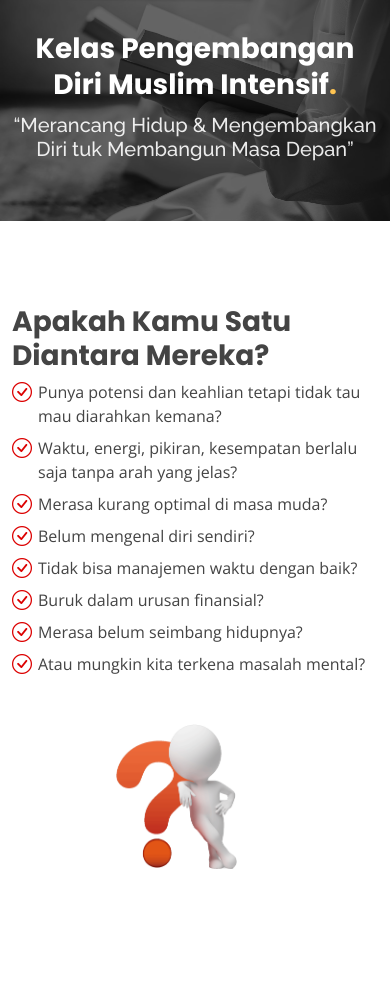
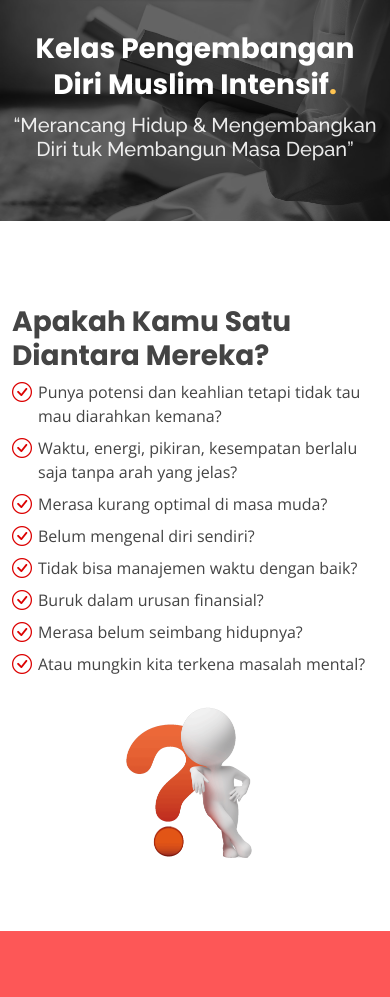
Before and after one commit to ibnu2/optimalin, a plain HTML site: page index.html in a window 390 px wide. Shown: the part 103-1100 px from the top of the page. Drawn offline with nearby package versions, Linux system fonts and the light colour scheme.

Commit message:
sixth commit

```diff
--- a/assets/css/style.css
+++ b/assets/css/style.css
@@ -626,11 +626,31 @@ section {
   max-width: 200px !important;
   margin-left: 35%;
 }
+
+.about .margin{
+  width:83% !important;
+  margin-left: 7%;
+  margin-top: -7%;
+}
+
+.about .box-margin{
+  margin-bottom: -10%;
+}
+
 @media (max-width: 992px) {
   .about .image{
     margin-left: 45%;
     margin-top: 7%;
   }
+  .about .margin{
+    width:72% !important;
+    margin-left: 12%;
+    margin-top: -5%;
+  }
+
+  .about .box-margin{
+    margin-bottom: -5%;
+  }
 }
 
 @media (max-width: 767px) {
@@ -639,12 +659,31 @@ section {
     margin-left: 35%;
   }
 
+  .about .margin{
+    width:72% !important;
+    margin-left: 7%;
+    margin-top: -5%;
+  }
+
+  .about .box-margin{
+    margin-bottom: -3%;
+  }
 }
 
 @media (max-width: 420px) {
   .about .image{
     margin-left: 20%;
     margin-bottom: 2%;
+  }
+
+  .about .margin{
+    width:73% !important;
+    margin-left: 12%;
+    margin-top: -5%;
+  }
+
+  .about .box-margin{
+    margin-bottom: -3%;
   }
 }
 
--- a/index.html
+++ b/index.html
@@ -84,8 +84,8 @@
       <div class="container" data-aos="fade-up">
 
         <div class="row">
-          <div class="col-lg-6 order-2 order-lg-1" data-aos="fade-left" data-aos-delay="100">
-            <img src="assets/img/choosen.png" class="img-fluid" style="height:70% !important; margin-left:10%;" alt="" >
+          <div class="col-lg-6 order-2 order-lg-1 box-margin" data-aos="fade-left" data-aos-delay="100">
+            <img src="assets/img/choosen.png" class="img-fluid margin" alt="" >
           </div>
           <div class="col-lg-6 pt-4 pt-lg-0 order-1 order-lg-2 content">
             <h3>Apakah Kamu Satu Diantara Mereka?</h3>
@@ -113,7 +113,6 @@
     <!-- ======= Cta Section ======= -->
     <section id="cta" class="cta">
       <div class="container" data-aos="zoom-in">
-        <!-- <section id="about" class="about"> -->
           <div class="container" data-aos="fade-up">
 
             <div class="row">
@@ -134,7 +133,6 @@
               </div>
             </div>
           </div>
-        <!-- </section> -->
       </div>
     </section><!-- End Cta Section -->
 
```
Also changed, not shown: 1 other file.
